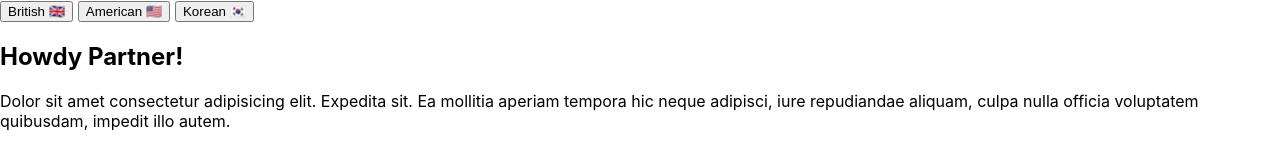
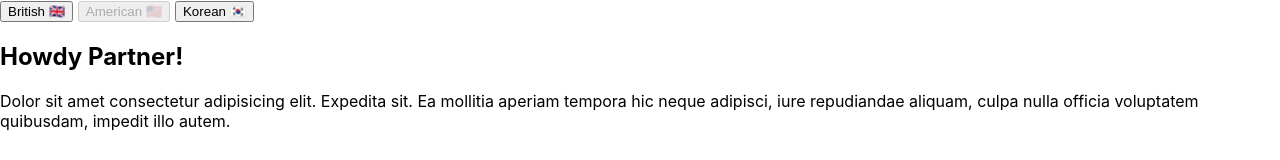
Before and after one commit to patrickgus/react-playground, a React (Create React App) app: page / in a window 1280 px wide. Shown: the top 160 px of the page. Built offline with nearby package versions, Linux system fonts and the light colour scheme.

Commit message:
add disable functionality

```diff
--- a/src/lang-context/LangControls.js
+++ b/src/lang-context/LangControls.js
@@ -1,21 +1,25 @@
 import React from "react";
+import LanguageContext from "./LanguageContext";
 
 export default function LangControls(props) {
   return (
+    <LanguageContext.Consumer>
+      {value => {
+        return (
           <>
-      <button>
+            <button disabled={value.lang === "en-GB"}>
               British{" "}
               <span role="img" aria-label="en-GB">
                 🇬🇧
               </span>
             </button>{" "}
-      <button>
+            <button disabled={value.lang === "en-US"}>
               American{" "}
               <span role="img" aria-label="en-US">
                 🇺🇸
               </span>
             </button>{" "}
-      <button>
+            <button disabled={value.lang === "ko"}>
               Korean{" "}
               <span role="img" aria-label="ko">
                 🇰🇷
@@ -23,4 +27,7 @@ export default function LangControls(props) {
             </button>
           </>
         );
+      }}
+    </LanguageContext.Consumer>
+  );
 }
```
Lines whose indentation alone changed are shown as unchanged.
